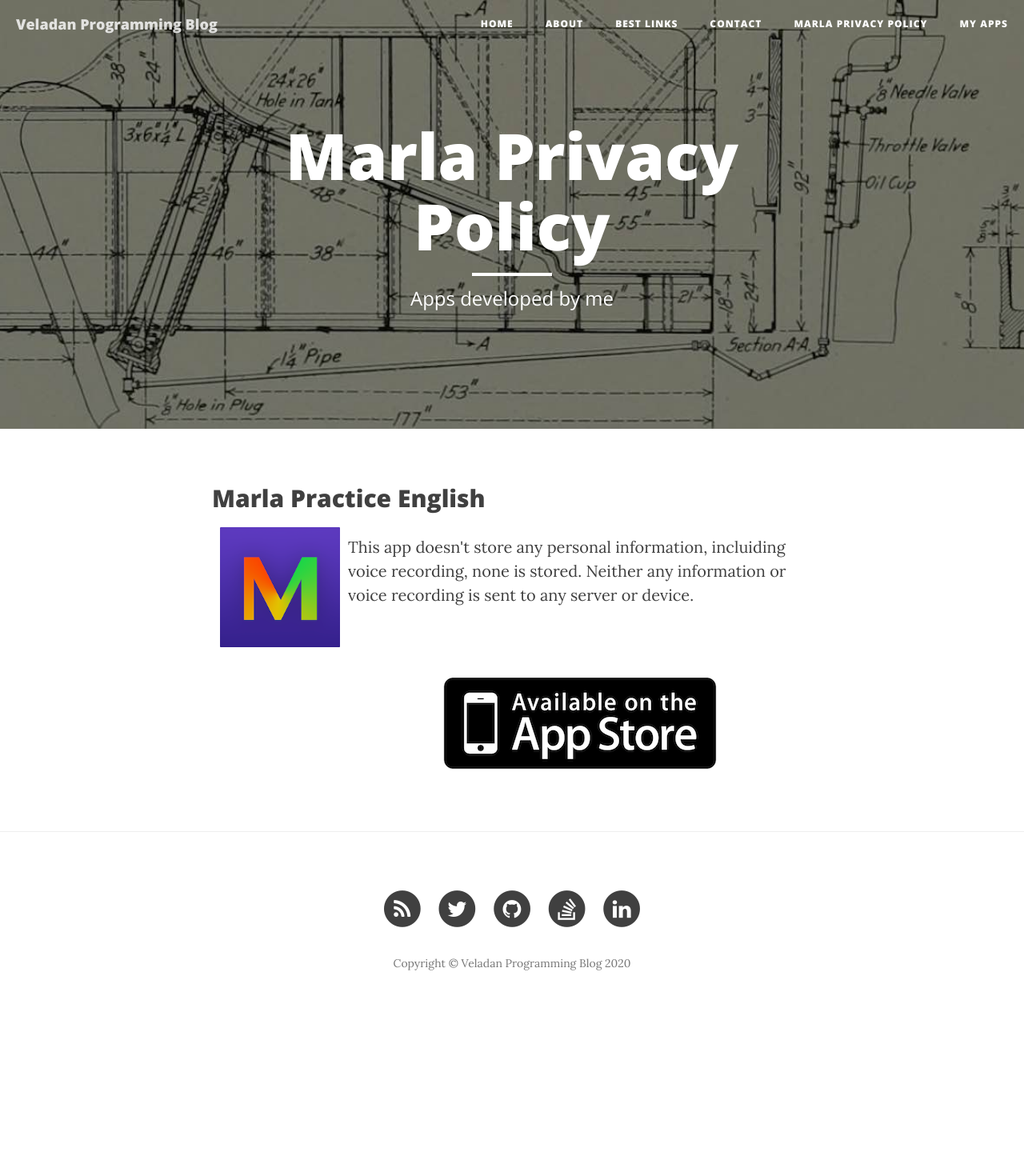
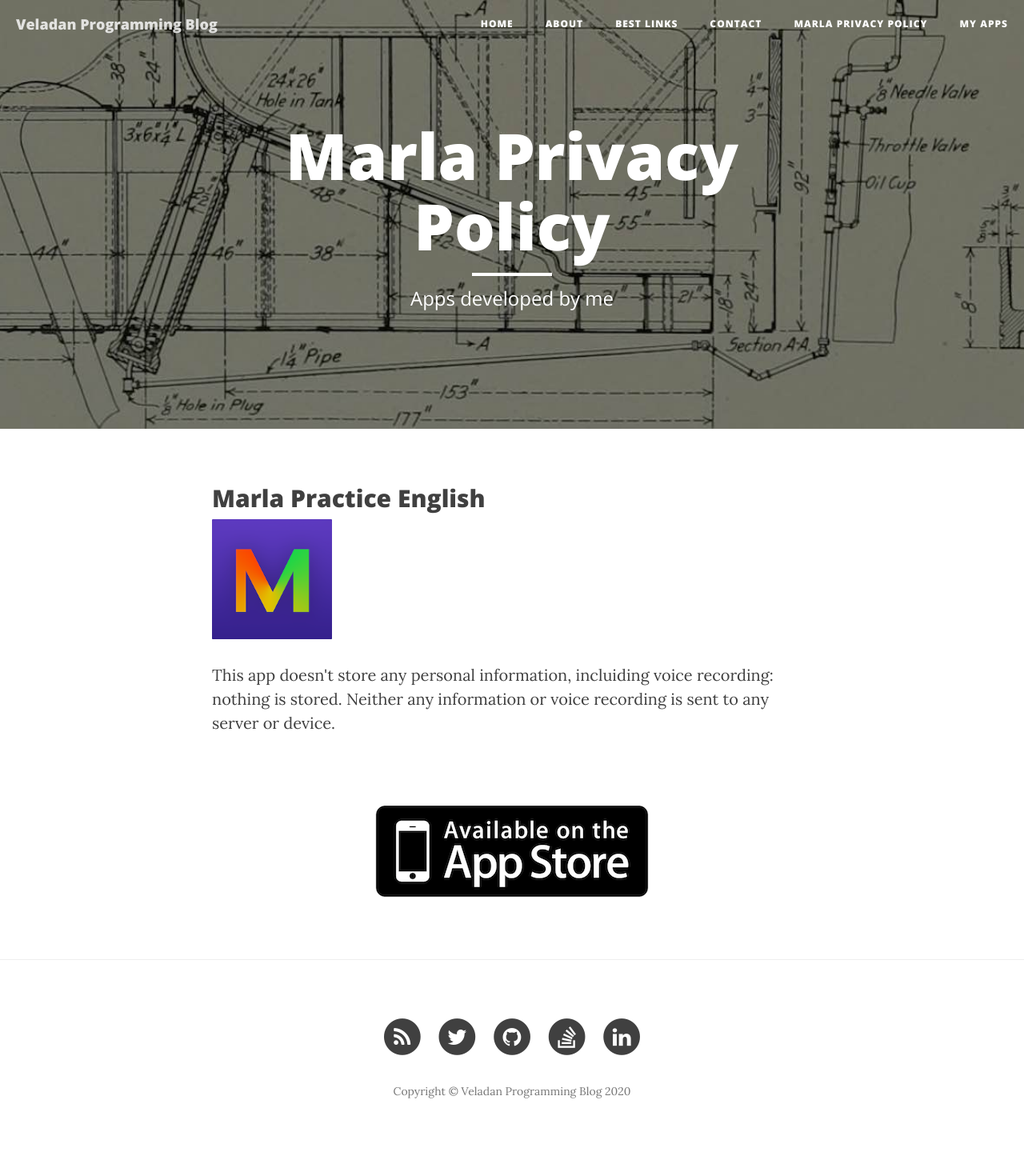
Before and after one commit to madcato/madcato.github.io, a Jekyll site: the page built from marla_policy.html, in a window 1280 px wide. Shown: the whole page at 80% size. Built offline with Jekyll 4.4.1, drawn with Linux system fonts in a browser that asks for light colours; nearby versions of some CDN libraries; before the commit the page ends 1280 px from its top, so only the background shows below that.

Commit message:
add marla info

```diff
--- a/marla_policy.html
+++ b/marla_policy.html
@@ -7,8 +7,8 @@ header-img: "img/craft-bg.jpg"
 
 <h2>Marla Practice English</h2>
 
-<img src='/assets/marla_ico.png' style='float:left;margin:10px;' width="150" height="150">
+<img src='/assets/marla_ico.png' width="150" height="150">
 
-<p>This app doesn't store any personal information, incluiding voice recording, none is stored. Neither any information or voice recording is sent to any server or device.</p>
+<p>This app doesn't store any personal information, incluiding voice recording: nothing is stored. Neither any information or voice recording is sent to any server or device.</p>
 
 <a href="https://itunes.apple.com/us/app/lishop-remember-shopping-your/id421705296?mt=8&uo=6&at=&ct=" target="itunes_store"><img style="margin-top:120px;margin:auto;display:block;" src="/assets/available.png" alt="itunes available app"></a>
```
